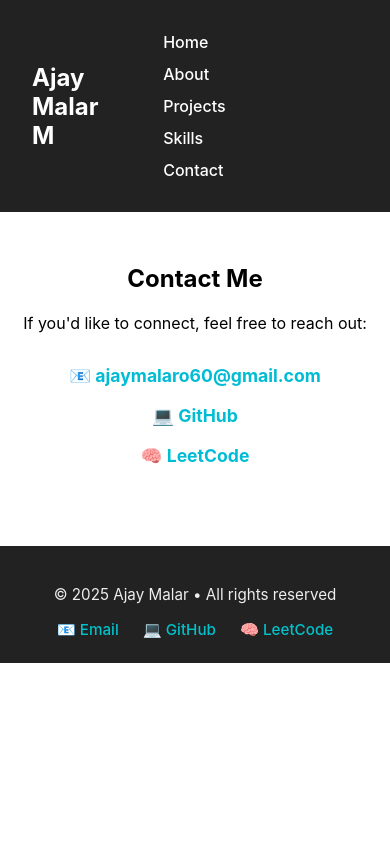
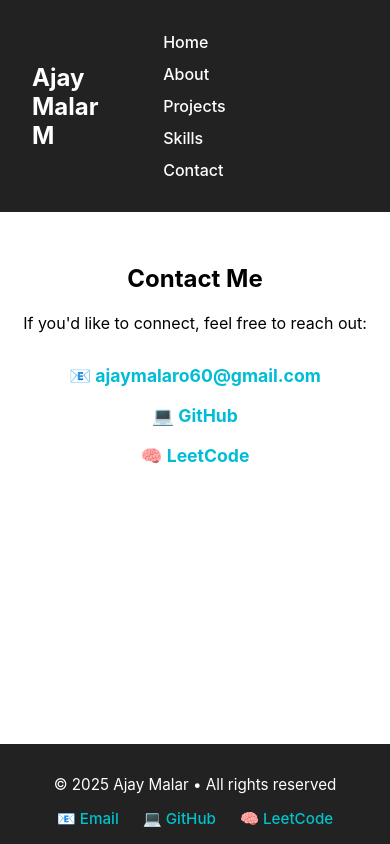
Before and after one commit to ajaymalar/my-portfolio, a React (Create React App) app: page /contact in a window 390 px wide. Built offline with nearby package versions, Linux system fonts and the light colour scheme.

Commit message:
Fixed sticky footer layout and responsive structure

```diff
--- a/src/App.css
+++ b/src/App.css
@@ -1,38 +1,26 @@
-.App {
-  text-align: center;
+/* App.css */
+
+html, body, #root {
+  height: 100%;
+  margin: 0;
+  padding: 0;
 }
 
-.App-logo {
-  height: 40vmin;
-  pointer-events: none;
+.layout {
+  display: flex;
+  flex-direction: column;
+  min-height: 100vh;
 }
 
-@media (prefers-reduced-motion: no-preference) {
-  .App-logo {
-    animation: App-logo-spin infinite 20s linear;
-  }
+.content {
+  flex: 1;
+  padding-bottom: 2rem; /* Optional spacing before footer */
 }
 
-.App-header {
-  background-color: #282c34;
-  min-height: 100vh;
-  display: flex;
-  flex-direction: column;
-  align-items: center;
-  justify-content: center;
-  font-size: calc(10px + 2vmin);
+.footer {
+  background-color: #222;
   color: white;
+  text-align: center;
+  padding: 1rem;
+  font-size: 0.95rem;
 }
-
-.App-link {
-  color: #61dafb;
-}
-
-@keyframes App-logo-spin {
-  from {
-    transform: rotate(0deg);
-  }
-  to {
-    transform: rotate(360deg);
-  }
-}
--- a/src/App.js
+++ b/src/App.js
@@ -6,11 +6,13 @@
 import Skills from './pages/Skills';
 import Contact from './pages/Contact';
 import Footer from './components/Footer';
+import './App.css'; // Make sure this is imported
 
 function App() {
   return (
-    <>
+    <div className="layout">
       <Navbar />
+      <main className="content">
         <Routes>
           <Route path="/" element={<Home />} />
           <Route path="/about" element={<About />} />
@@ -18,8 +20,9 @@
           <Route path="/skills" element={<Skills />} />
           <Route path="/contact" element={<Contact />} />
         </Routes>
+      </main>
       <Footer />
-    </>
+    </div>
   );
 }
 
--- a/src/index.css
+++ b/src/index.css
@@ -1,5 +1,15 @@
+/* index.css */
+
+html, body, #root {
+  height: 100%;
+  margin: 0;
+  padding: 0;
+}
+
 body {
-  margin: 0;
+  display: flex;
+  flex-direction: column;
+  min-height: 100vh;
   font-family: -apple-system, BlinkMacSystemFont, 'Segoe UI', 'Roboto', 'Oxygen',
     'Ubuntu', 'Cantarell', 'Fira Sans', 'Droid Sans', 'Helvetica Neue',
     sans-serif;
@@ -7,7 +17,8 @@
   -moz-osx-font-smoothing: grayscale;
 }
 
-code {
-  font-family: source-code-pro, Menlo, Monaco, Consolas, 'Courier New',
-    monospace;
+#root {
+  flex: 1;
+  display: flex;
+  flex-direction: column;
 }
--- a/src/pages/Home.css
+++ b/src/pages/Home.css
@@ -2,6 +2,7 @@
 .home {
   padding: 2rem;
   text-align: center;
+  flex: 1;
 }
 
 .home h1 {
```
Lines whose indentation alone changed are shown as unchanged.
